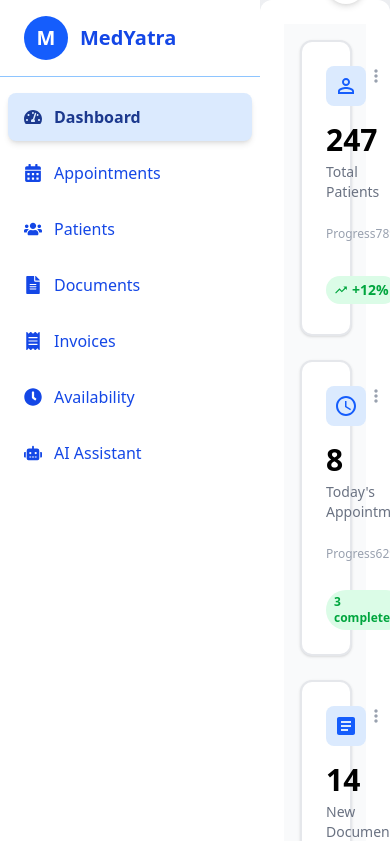
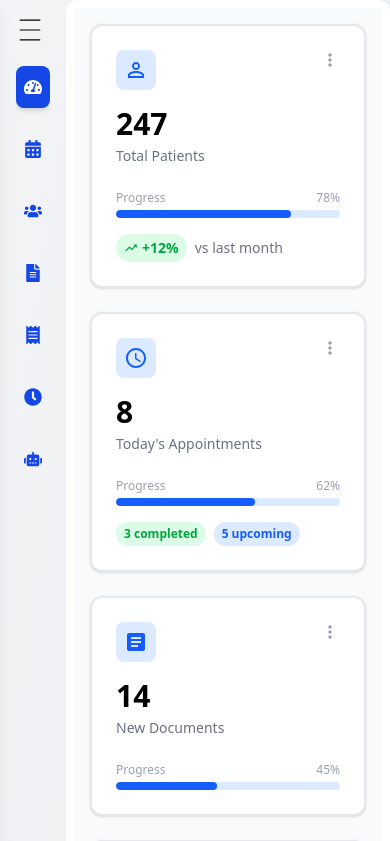
Before and after one commit to AakashTiwari-nitp/MedyatraFrontend, a React (Vite) app: page / in a window 390 px wide. Shown: the top 841 px of the page. Built offline with nearby package versions, Linux system fonts and the light colour scheme.

Commit message:
Enhanced responsiveness of documents layout and sidebar navigation

```diff
--- a/src/pages/DoctorDashboard.jsx
+++ b/src/pages/DoctorDashboard.jsx
@@ -1,4 +1,4 @@
-import React from 'react';
+import React, { useState } from 'react';
 import { useNavigate, useLocation, Outlet } from 'react-router-dom';
 import {
   FaTachometerAlt,
@@ -9,6 +9,8 @@
   FaClock,
   FaRobot,
 } from 'react-icons/fa';
+import { CiMenuBurger } from "react-icons/ci";
+import { IoMdClose } from "react-icons/io"
 
 const menuItems = [
   { label: 'Dashboard', icon: <FaTachometerAlt />, path: '/' },
@@ -23,16 +25,59 @@
 const drawerWidth = 260;
 
 const DoctorDashboard = () => {
+  const [isOpen, setIsOpen] = useState(false);
   const navigate = useNavigate();
   const location = useLocation();
 
+  const toggleSidebar = () => setIsOpen(!isOpen);
+
   return (
     <div className="flex bg-slate-800 min-h-screen bg-gradient-to-br from-gray-100 to-gray-200">
+      {/* Mobile Toggle Button */}
+      <div className="md:hidden p-4">
+        <button onClick={toggleSidebar}>
+          {isOpen ? <IoMdClose size={28} /> : <CiMenuBurger size={28} />}
+        </button>
+        <nav className="flex flex-col flex-grow overflow-y-auto py-4 gap-5">
+          {menuItems.map((item) => {
+            const isSelected = location.pathname === item.path;
+            return (
+              <button
+                key={item.label}
+                onClick={() => {
+                  navigate(item.path);
+                  setIsOpen(false);
+                }}
+                className={`flex items-center gap-4 px-2 py-3 rounded-lg transition-colors duration-200 w-full
+                  ${isSelected
+                    ? "bg-blue-700 text-white shadow-md font-semibold"
+                    : "text-blue-700 hover:bg-blue-50 hover:text-blue-900"
+                  }`}
+              >
+                <span className="text-lg">{item.icon}</span>
+              </button>
+            );
+          })}
+        </nav>
+      </div>
+
+      {/* Overlay for mobile */}
+      {isOpen && (
+        <div
+          className="fixed inset-0 bg-black bg-opacity-40 z-30 md:hidden"
+          onClick={toggleSidebar}
+        />
+      )}
+
       {/* Sidebar */}
       <aside
-        className={`w-[${drawerWidth}px] flex flex-col bg-white text-blue-700 shadow-lg`}
+        className={`fixed z-40 top-0 left-0 h-full bg-white shadow-lg transform transition-transform duration-300 ease-in-out
+        w-[${drawerWidth}px] text-blue-700 flex flex-col
+        ${isOpen ? "translate-x-0" : "-translate-x-full"}
+        md:translate-x-0 md:static md:h-auto`}
         style={{ minWidth: drawerWidth }}
       >
+        {/* Logo Header */}
         <div className="flex items-center gap-3 px-6 py-4 border-b border-blue-300">
           <div className="relative w-11 h-11 rounded-full bg-blue-600 flex items-center justify-center text-white text-xl font-bold">
             <span>M</span>
@@ -40,17 +85,21 @@
           <h1 className="text-xl font-extrabold truncate">MedYatra</h1>
         </div>
 
+        {/* Navigation Items */}
         <nav className="flex flex-col flex-grow overflow-y-auto px-2 py-4 space-y-2">
           {menuItems.map((item) => {
             const isSelected = location.pathname === item.path;
             return (
               <button
                 key={item.label}
-                onClick={() => navigate(item.path)}
+                onClick={() => {
+                  navigate(item.path);
+                  setIsOpen(false);
+                }}
                 className={`flex items-center gap-3 px-4 py-3 rounded-lg transition-colors duration-200 w-full
                   ${isSelected
-                    ? 'bg-blue-100 text-blue-900 shadow-md font-semibold'
-                    : 'text-blue-700 hover:bg-blue-50 hover:text-blue-900'
+                    ? "bg-blue-100 text-blue-900 shadow-md font-semibold"
+                    : "text-blue-700 hover:bg-blue-50 hover:text-blue-900"
                   }`}
               >
                 <span className="text-lg">{item.icon}</span>
@@ -60,6 +109,7 @@
           })}
         </nav>
 
+        {/* Footer */}
         <footer className="p-4 text-center text-sm text-blue-700 border-t border-blue-300">
           © {new Date().getFullYear()} MedYatra
         </footer>
@@ -67,7 +117,7 @@
 
       {/* Main content */}
       <main className="flex-1 flex justify-center items-start min-h-screen overflow-auto">
-        <div className="w-full max-w-7xl bg-white bg-opacity-95 rounded-xl min-h-screen shadow-xl p-6 md:p-10">
+        <div className="w-full max-w-7xl bg-white bg-opacity-95 rounded-xl min-h-screen shadow-xl p-2 md:p-10">
           <Outlet />
         </div>
       </main>
--- a/src/pages/Documents.jsx
+++ b/src/pages/Documents.jsx
@@ -277,13 +277,14 @@
   );
 
   return (
-    <div className="bg-white rounded-lg shadow-md p-6">
+    <div className="bg-white rounded-lg shadow-md md:p-6 py-6">
       <h2 className="text-2xl font-semibold mb-4">Documents</h2>
 
+      <div className="flex lg:flex-row flex-col gap-2 mb-4">
         {/* Search Options */}
-      <div className="flex items-center gap-4 mb-4">
-        <div>
-          <h2 className='inline-block font-bold px-4'>Search By</h2>
+        <div className='flex flex-col min-[450px]:flex-row gap-2 md:gap-0 items-center w-full md:w-auto'>
+          <div className='w-full'>
+            <h2 className='inline-block font-bold px-4 text-nowrap'>Search By</h2>
             <select name="search" onChange={(e) => {
               setSearchBy(e.target.value);
 
@@ -294,8 +295,8 @@
               <option value="type">Document Type</option>
             </select>
           </div>
-        <div>
-          <h2 className='inline-block font-bold px-4'>Sort By</h2>
+          <div className='w-full'>
+            <h2 className='inline-block font-bold px-4 text-nowrap'>Sort By</h2>
             <select name="search" onChange={(e) => {
               setSortBy(e.target.value);
             }} id="search" className="ml-2 px-3 py-2 border-2 border-slate-200 rounded-md focus:border-blue-500 transition-all focus:outline-none">
@@ -312,8 +313,8 @@
         </div>
 
         {/* Search Button */}
-      <div className="mt-4 ml-4 flex w-[75%] items-center border-2 border-slate-200 rounded-md focus:border-blue-500 transition-all focus-within:border-blue-500">
-        <CiSearch className="text-2xl text-amber-900 ml-2" />
+        <div className="mt-4 ml-4 flex w-[90%] lg:w-[75%] items-center border-2 border-slate-200 rounded-md focus:border-blue-500 transition-all focus-within:border-blue-500">
+          <CiSearch className="text-xl text-amber-900 ml-2" />
           <input
             type="text"
             className="w-full px-3 py-2 text-black bg-transparent focus:outline-none rounded-md"
@@ -321,6 +322,8 @@
             onChange={(e) => setSearchQuery(e.target.value)}
           />
         </div>
+      </div>
+
 
 
       {/* Cards */}
@@ -371,7 +374,7 @@
         {!!doc.title ? (
           <div className="flex items-center gap-2">
             <span className='text-2xl'>{iconMap[doc.type] || iconMap.default}</span>
-            <h3 className="text-xl font-semibold text-black truncate">{doc.title}</h3>
+            <h3 className="text-xl font-semibold text-black truncate text-wrap">{doc.title}</h3>
           </div>
         ) : (
           <h3 className="text-xl font-bold text-blue-800">Medical Report</h3>
@@ -393,7 +396,7 @@
 
         {!!doc.updatedAt && <h3 className='mt-2 text-sm text-gray-600'>Updated: {formatDate(doc.updatedAt)}</h3>}
 
-        <div className="flex gap-2 mt-4 justify-around text-sm font-medium">
+        <div className="flex flex-col min-[400px]:flex-row gap-2 mt-4 justify-around text-sm font-medium">
           {!!doc.previewUrl &&
             (<button
               onClick={() => setIsViewerOpen(true)}
```
Lines whose indentation alone changed are shown as unchanged.
